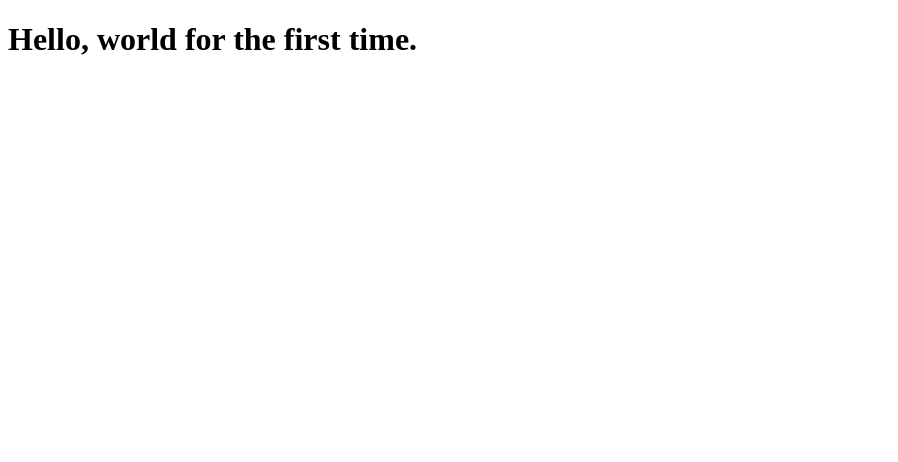
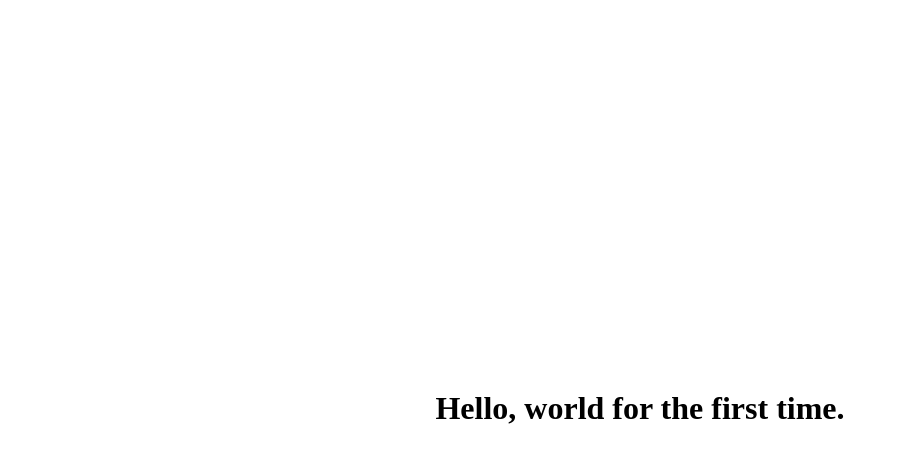
Before and after one commit to jsstrn/learning-react, a plain HTML site: page react-basics/hello-world-1.html in a window 1280 px wide. Shown: the whole page, without its empty margins (0-898 px from the left). Drawn offline with Linux system fonts and the light colour scheme.

Commit message:
Add CSS stylesheet

```diff
--- a/react-basics/hello-world-1.html
+++ b/react-basics/hello-world-1.html
@@ -3,6 +3,7 @@
   <head>
     <meta charset="utf-8">
     <title>Hello World</title>
+    <link rel="stylesheet" href="style.css" charset="utf-8">
   </head>
   <body>
 
--- /dev/null
+++ b/react-basics/style.css
@@ -0,0 +1,7 @@
+body {
+  height: 100vh;
+  display: flex;
+  justify-content: center;
+  align-items: center;
+  text-align: center;
+}
```
Also changed, not shown: react-basics/hello-world-2.html (+1 -0 lines), react-basics/hello-world-3.html (+1 -0 lines), react-basics/hello-world-4.html (+1 -0 lines), react-basics/hello-world-5.html (+1 -0 lines), react-basics/hello-world-starter-code.html (+1 -0 lines).
